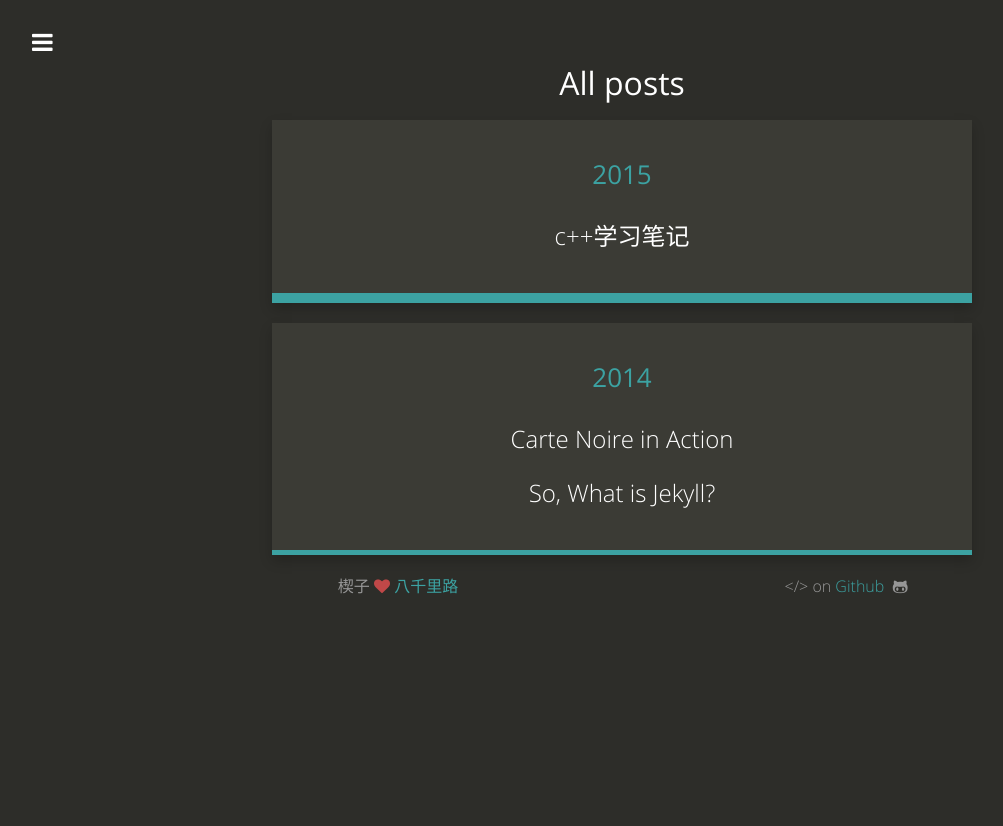
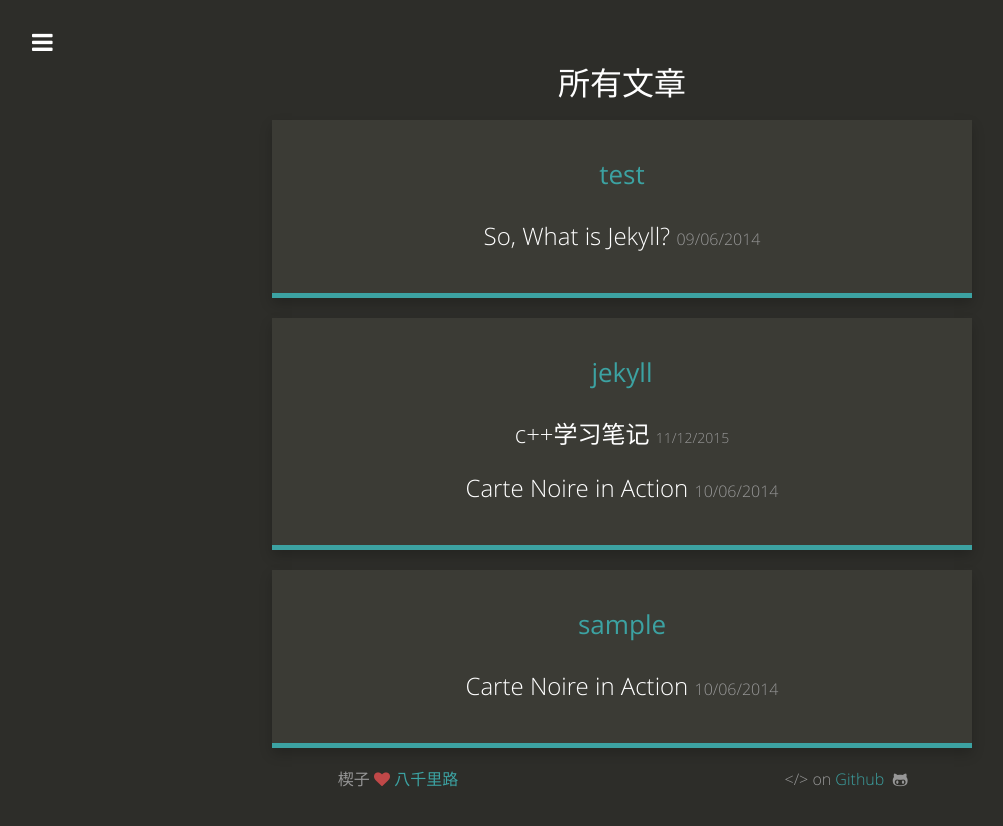
Before and after one commit to ychost/ychost.github.io.old, a Jekyll site: the page built from posts.html, in a window 1280 px wide. Shown: the top 826 px of the page, without its empty margins (18-1021 px from the left). Built offline with Jekyll 4.4.1, drawn with Linux system fonts in a browser that asks for light colours; Markdown is read by kramdown in place of the engine named in the settings; comment, search, counter and statistics services are not loaded.

Commit message:
add category v0.0.4

```diff
--- a/_posts/test/2014-06-09-so-what-is-jekyll.md
+++ b/_posts/2014-06-09-so-what-is-jekyll.md
@@ -3,7 +3,7 @@ layout:     post
 title:      So, What is Jekyll?
 date:       2014-06-09 12:32:18
 summary:    Transform your plain text into static websites and blogs. Simple, static, and blog-aware.
-categories: jekyll
+categories: test
 thumbnail: jekyll
 tags:
  - about
--- a/_posts/2014-06-10-carte-noire-in-action.md
+++ b/_posts/2014-06-10-carte-noire-in-action.md
@@ -3,7 +3,7 @@ layout:     post
 title:      Carte Noire in Action
 date:       2014-06-10 12:31:19
 summary:    See what the different elements looks like.
-categories: jekyll
+categories: [jekyll, sample]
 thumbnail: cogs
 tags:
  - demo
--- a/css/style.scss
+++ b/css/style.scss
@@ -230,7 +230,7 @@ ul {
 	}
 
 	.content-panel:nth-of-type(1) {
-		border-bottom: 10px solid $light-blue;
+		border-bottom: 5px solid $light-blue;
 	}
 
 	.author-header {
--- a/posts.html
+++ b/posts.html
@@ -7,8 +7,26 @@ layout: default
   <div class="row index all-posts">
 
     <h1 class="header author-header">{{ site.author_name }}</h1>
-    <h2 class="header" itemprop="headline">All posts</h2>
+    <h2 class="header" itemprop="headline">所有文章</h2>
 
+    <!--sort by custome-->
+    {% for category in site.categories %}
+    <div class="col-md-12 content-panel articles">
+    <h2>{{ category | first }}</h2>
+    <ul >
+        {% for post in category.last %}
+            <li><a href="{{ post.url }}">{{ post.title }}</a>
+              <small>{{ post.date | date:"%d/%m/%Y"}}</small>
+            </li>
+        {% endfor %}
+    </ul>
+    </div>
+    {% endfor %}
+
+
+
+    <!--sort by time-->
+    <!--
       {% for post in site.posts %}
       {% capture this_year %}{{ post.date | date: "%Y" }}{% endcapture %}
       {% capture next_year %}{{ post.previous.date | date: "%Y" }}{% endcapture %}
@@ -36,6 +54,7 @@ layout: default
     {% endif %}
 
     {% endfor %}
+    <-->
     </div>
 
   </div>
```
